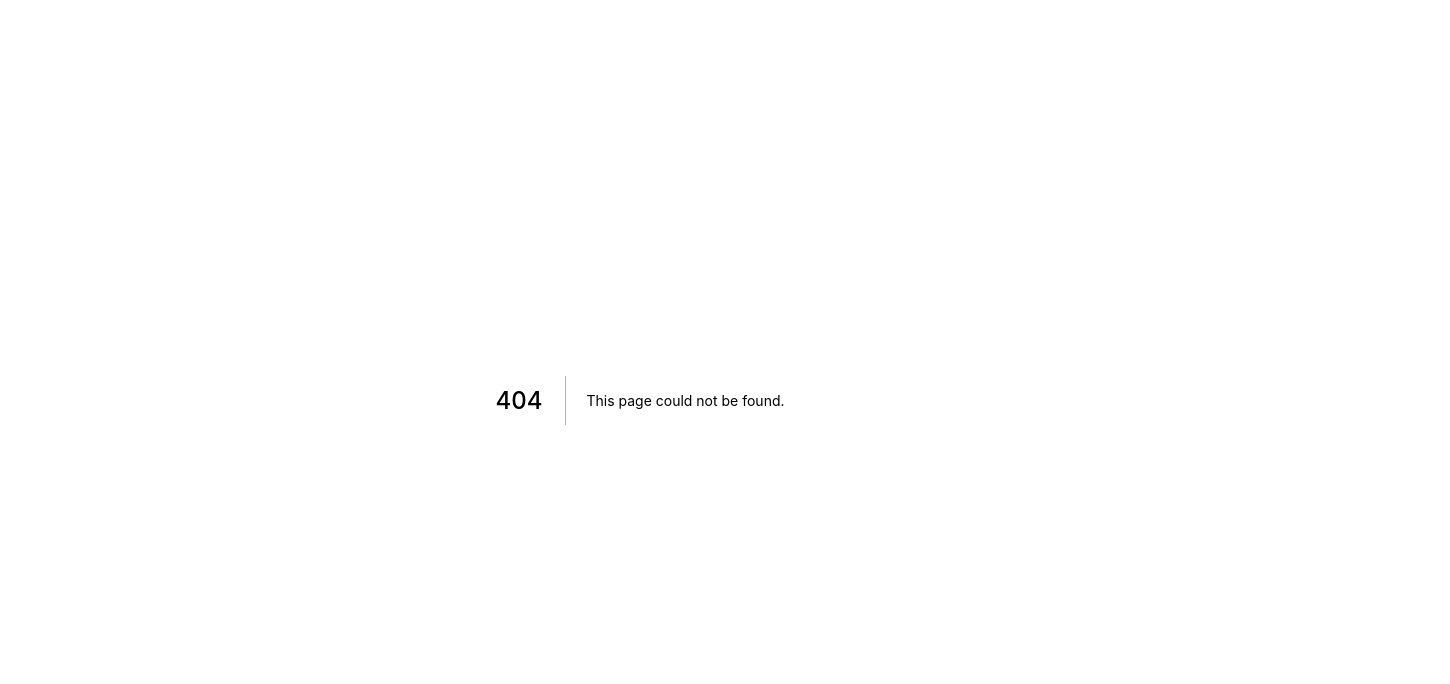
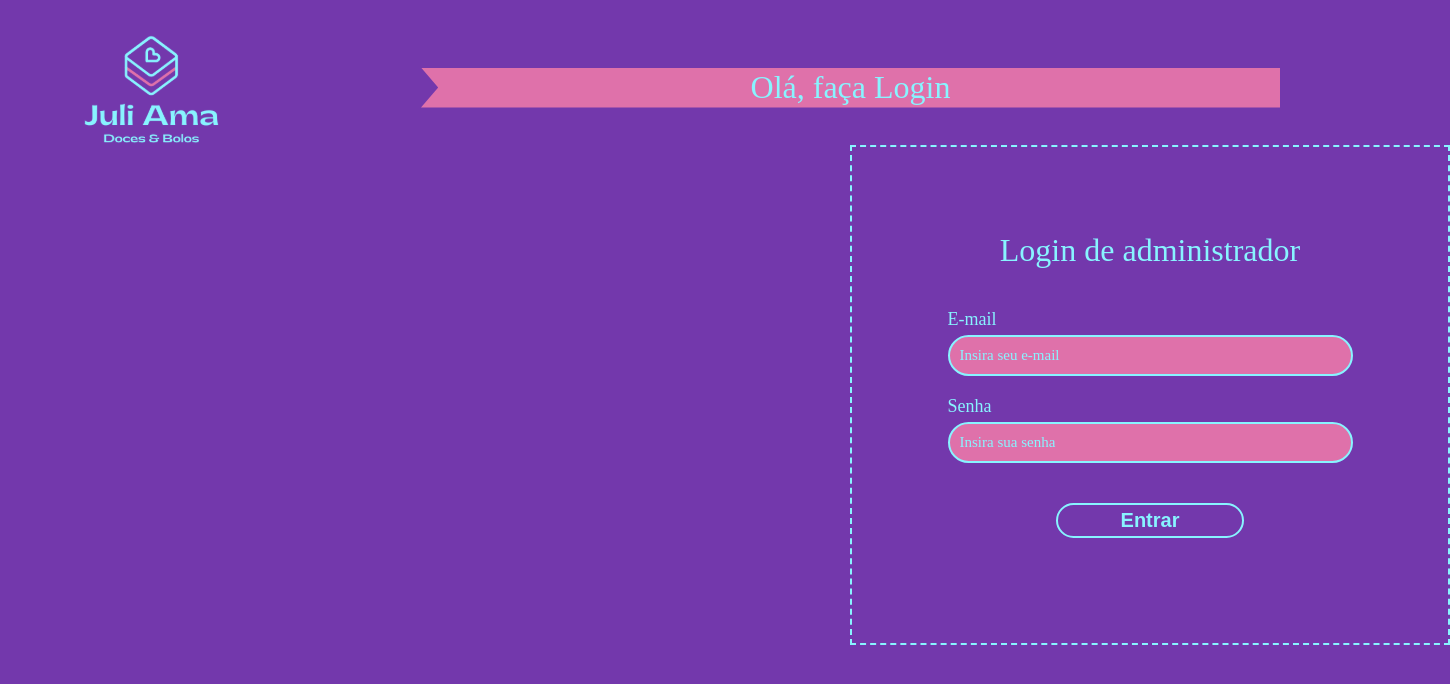
Before and after one commit to devbpatriciocosta/juli-ama-boles-doces, a Next.js app: page /login in a window 1280 px wide. Before the commit this address had no page. Shown: the top 684 px of the page, 1450 px wide, since content can reach past the window. Built offline with nearby package versions, Linux system fonts and the light colour scheme.

Commit message:
Creating login pages

```diff
--- /dev/null
+++ b/pages/login.jsx
@@ -0,0 +1,56 @@
+import styled from 'styled-components'
+
+import IconImage from '../src/components/iconImages/IconImages'
+import H3 from '../src/components/typography/H3'
+
+import LoginForm from '../src/components/form/LoginForm'
+
+const Header = styled.div`
+  display: flex;
+  align-items: center;
+  margin: 30px 0 0 80px;
+`
+
+const MainContainer = styled.nav`
+  background-color: ${(props) => props.theme.primary};
+  color: ${(props) => props.theme.secondary};
+  width: 100%;
+  min-height: 40px;
+  margin-left: 200px;
+  display: flex;
+  justify-content: center;
+  align-items: center;
+  box-sizing: border-box;
+
+  clip-path: polygon(100% 0, 100% 50%, 100% 100%, 0% 100%, 2% 50%, 0% 0%);
+`
+
+const SecondaryContainer = styled.div`
+  display: flex;
+  align-items: center;
+  justify-content: center;
+  flex-direction: column;
+  gap: 20px;
+  background-color: none;
+  width: 600px;
+  min-height: 500px;
+  margin-left: 850px;
+  border: 2px dashed ${(props) => props.theme.secondary};
+`
+
+export default function SignUp() {
+  return (
+    <>
+      <Header>
+        <IconImage imageName="logoJuliama" type="svg" />
+        <MainContainer>
+          <H3>Olá, faça Login</H3>
+        </MainContainer>
+      </Header>
+      <SecondaryContainer>
+        <H3>Login de administrador</H3>
+        <LoginForm />
+      </SecondaryContainer>
+    </>
+  )
+}
```
